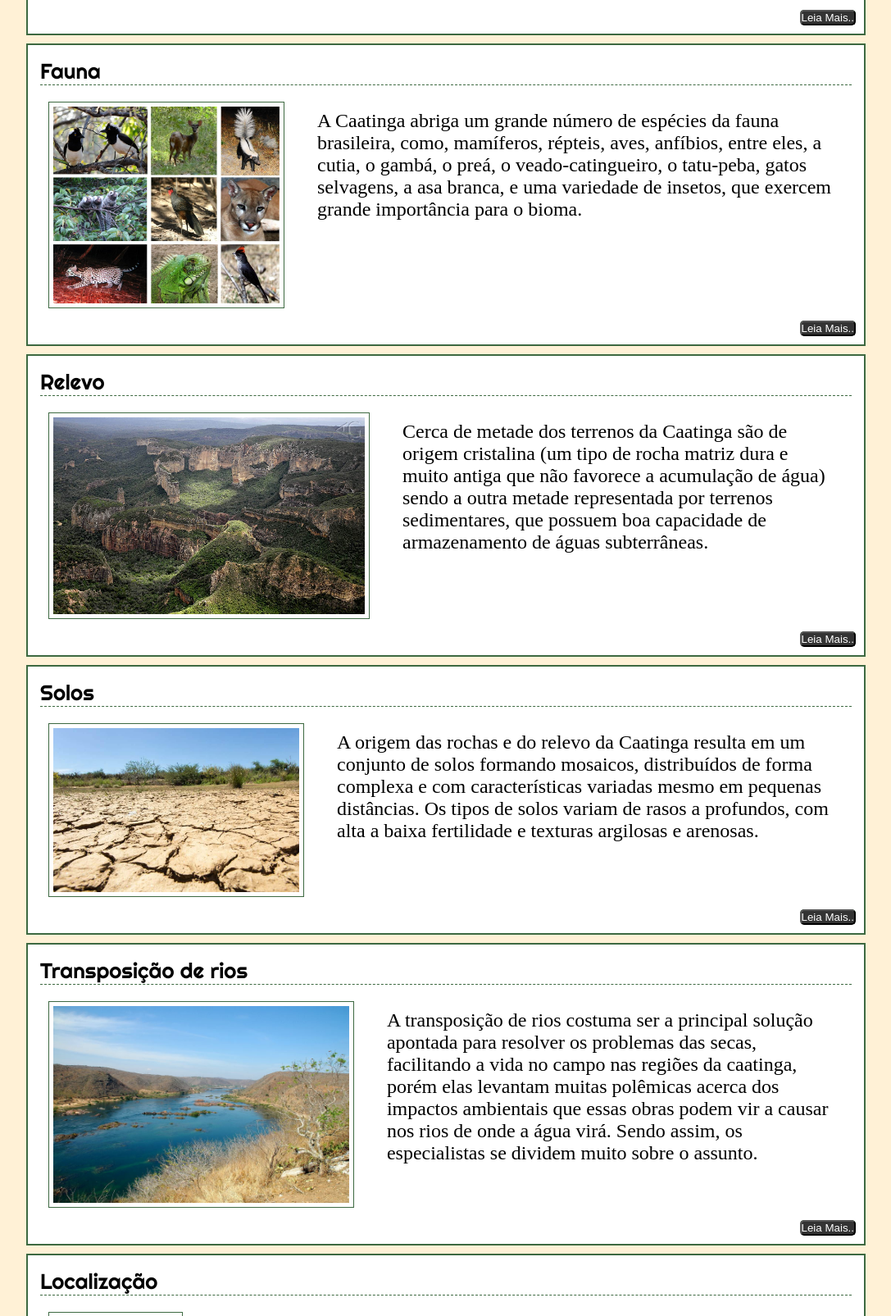
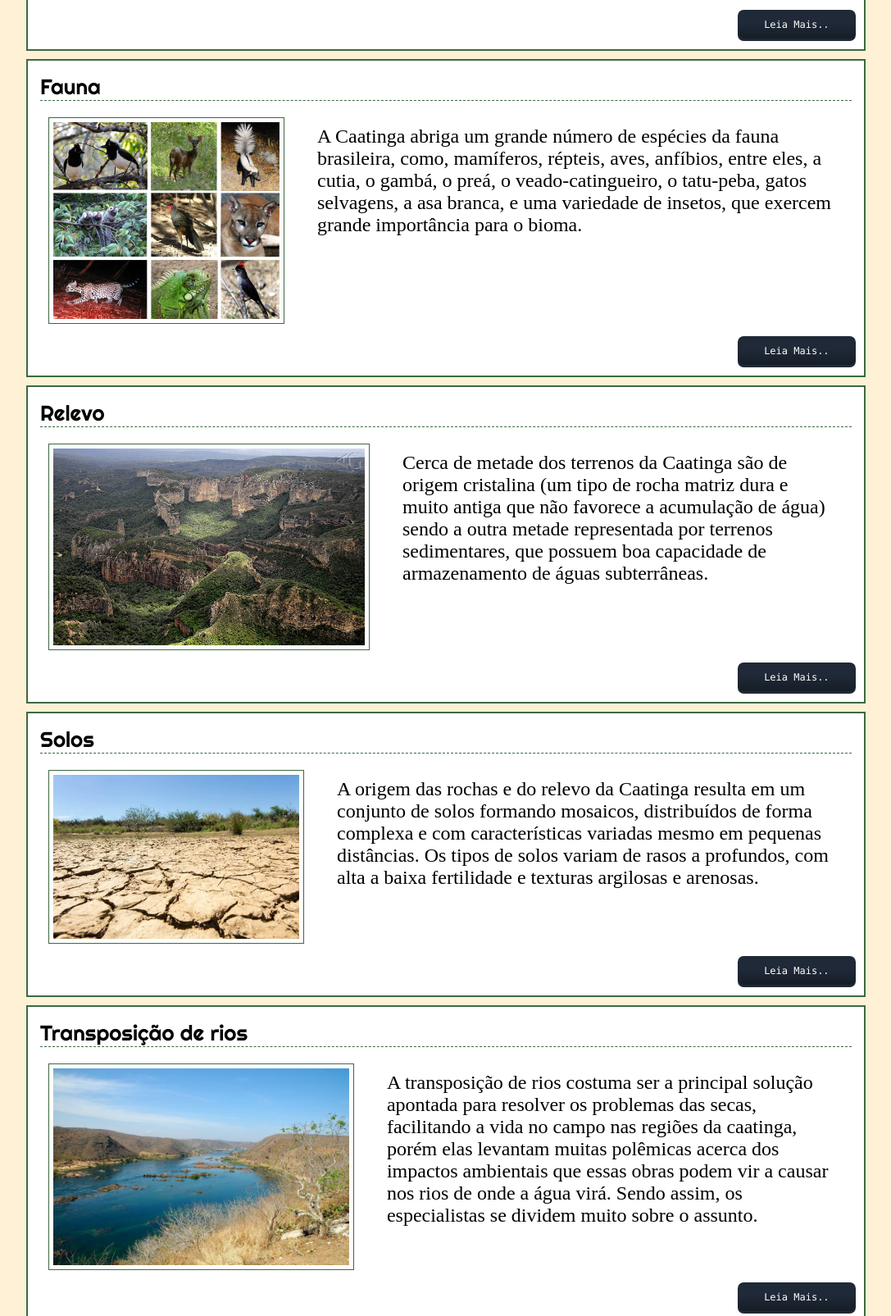
Before and after one commit to RobertoNetogb72/Trabalho-Caatinga, a plain HTML site: page index.html in a window 1280 px wide. Shown: the part 420-2025 px from the top of the page at 82% size, without its empty margins (96-1183 px from the left). Drawn offline with Linux system fonts and the light colour scheme.

Commit message:
Update index.html

```diff
--- a/index.html
+++ b/index.html
@@ -20,7 +20,12 @@
 		<p class="text">A Caatinga é um bioma exclusivamente brasileiro, com biodiversidade adaptada às altas temperaturas e à falta de água. Localizado na região Nordeste do Brasil, esse bioma ocupa uma área de 826.411km2 e apresenta uma flora e fauna rica em endemismo.</p>
 	</div>
 	<div class="leia">
-		<a href="caracteristicas.html"><button class="botao">Leia Mais..</button></a>
+		<a href="caracteristicas.html"><button class="botao2">
+  <span class="transition"></span>
+  <span class="gradient"></span>
+  <span class="label">Leia Mais..</span>
+</button></a>
+
 	</div>
 	</div>
 	<div class="principal">
@@ -31,7 +36,11 @@
 		<p class="text">A Caatinga abriga um grande número de espécies da fauna brasileira, como, mamíferos, répteis, aves, anfíbios, entre eles, a cutia, o gambá, o preá, o veado-catingueiro, o tatu-peba, gatos selvagens, a asa branca, e uma variedade de insetos, que exercem grande importância para o bioma.</p>
 	</div>
 		<div class="leia">
-		<a href="fauna.html"><button class="botao">Leia Mais..</button></a>
+		<a href="fauna.html"><button class="botao2">
+  <span class="transition"></span>
+  <span class="gradient"></span>
+  <span class="label">Leia Mais..</span>
+</button></a>
 	</div>
 	</div>
 	<div class="principal">
@@ -42,7 +51,11 @@
 		</p>
 	</div>
 	<div class="leia">
-		<a href="relevo.html"><button class="botao">Leia Mais..</button></a>
+		<a href="relevo.html"><button class="botao2">
+  <span class="transition"></span>
+  <span class="gradient"></span>
+  <span class="label">Leia Mais..</span>
+</button></a>
 	</div>
 	</div>
 	<div class="principal">
@@ -52,7 +65,11 @@
 		<p class="text">A origem das rochas e do relevo da Caatinga resulta em um conjunto de solos formando mosaicos, distribuídos de forma complexa e com características variadas mesmo em pequenas distâncias. Os tipos de solos variam de rasos a profundos, com alta a baixa fertilidade e texturas argilosas e arenosas.</p>
 	</div>
 	<div class="leia">
-		<a href="solo.html"><button class="botao">Leia Mais..</button></a>
+		<a href="solo.html"><button class="botao2">
+  <span class="transition"></span>
+  <span class="gradient"></span>
+  <span class="label">Leia Mais..</span>
+</button></a>
 	</div>
 	</div>
 	<div class="principal">
@@ -62,7 +79,11 @@
 		<p class="text">A transposição de rios costuma ser a principal solução apontada para resolver os problemas das secas, facilitando a vida no campo nas regiões da caatinga, porém elas levantam muitas polêmicas acerca dos impactos ambientais que essas obras podem vir a causar nos rios de onde a água virá. Sendo assim, os especialistas se dividem muito sobre o assunto.</p>
 	</div>
 	<div class="leia">
-		<a href="rio.html"><button class="botao">Leia Mais..</button></a>
+		<a href="rio.html"><button class="botao2">
+  <span class="transition"></span>
+  <span class="gradient"></span>
+  <span class="label">Leia Mais..</span>
+</button></a>
 	</div>
 	</div>
 	<div class="principal">
@@ -79,7 +100,11 @@
 		<p class="text">A vegetação da Caatinga é composta por espécies de plantas de pequeno e médio porte muito resistentes à escassez de chuvas. São exemplos de espécies da flora da Caatinga: juazeiro, acácia, umbu, cumaru, macambira, aroeira e xique-xique.</p>
 	</div>
 	<div class="leia">
-		<a href="vegetacao.html"><button class="botao">Leia Mais..</button></a>
+		<a href="vegetacao.html"><button class="botao2">
+  <span class="transition"></span>
+  <span class="gradient"></span>
+  <span class="label">Leia Mais..</span>
+</button></a>
 	</div>
 	</div>
 	<div class="principal">
@@ -89,7 +114,11 @@
 			<p class="text">O clima na caatinga é o semiárido, clima quente e seco. É a região mais seca do Brasil com menos chuvas. A dureza deste clima, especialmente durante o período das secas, se deve ao fato do Planalto da Borborema (localizado no agreste nordestino) impedir que a umidade do oceano chegue ao sertão nordestino.</p>
 		</div>
 	<div class="leia">
-		<a href="clima.html"><button class="botao">Leia Mais..</button></a>
+		<a href="clima.html"><button class="botao2">
+  <span class="transition"></span>
+  <span class="gradient"></span>
+  <span class="label">Leia Mais..</span>
+</button></a>
 	</div>
 	</div>
 	<footer class="rodape">
```
